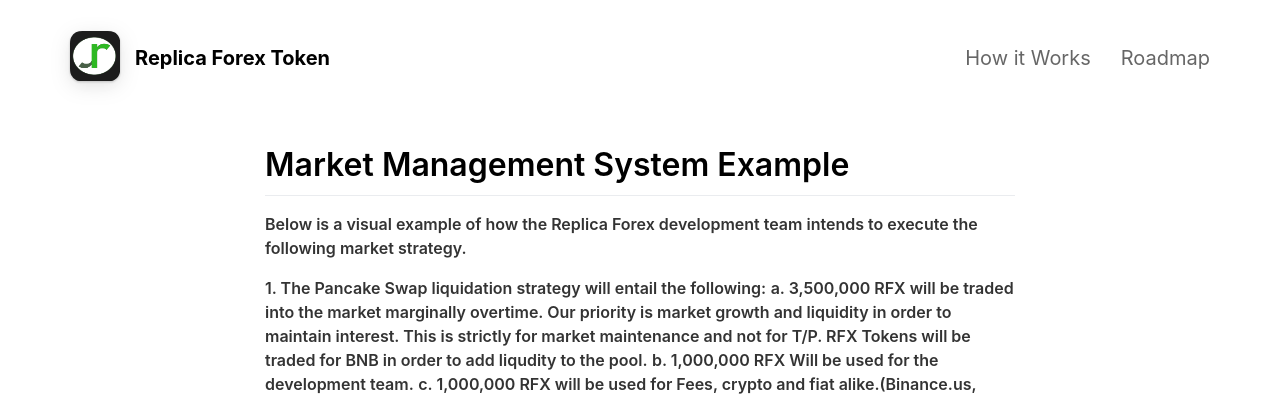
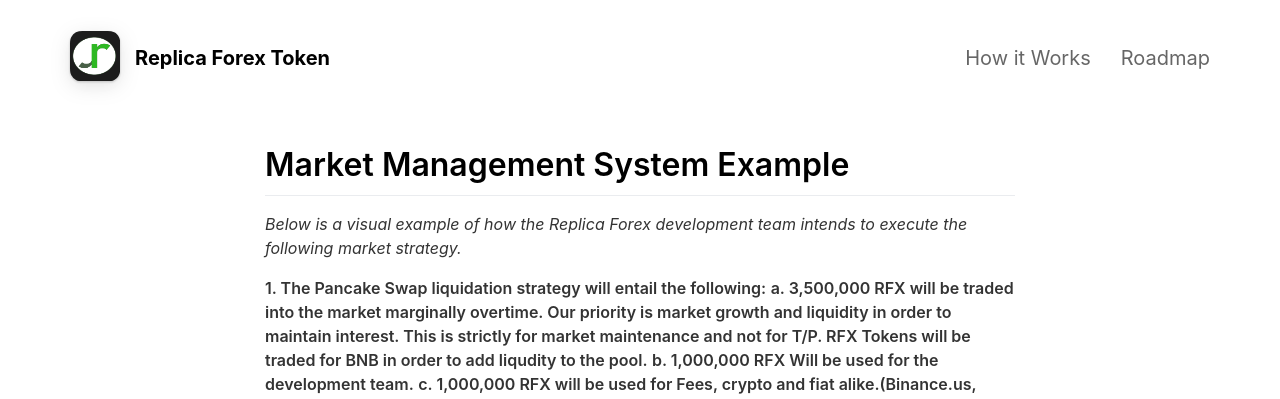
Before and after one commit to fintechntrusts2020/Replica_Forex, a Jekyll site: the page built from _pages/Howitworks.md, in a window 1280 px wide. Shown: the top 399 px of the page. Built offline with Jekyll 4.4.1, drawn with Linux system fonts in a browser that asks for light colours; nearby versions of some CDN libraries.

```diff
--- a/_pages/Howitworks.md
+++ b/_pages/Howitworks.md
@@ -6,7 +6,7 @@ include_in_header: true
 
 # Market Management System Example
 
-**Below is a visual example of how the Replica Forex development team intends to execute the following market strategy.**
+*Below is a visual example of how the Replica Forex development team intends to execute the following market strategy.*
 
 **1. The Pancake Swap liquidation strategy will entail the following:**
     **a. 3,500,000 RFX will be traded into the market marginally overtime. Our priority is market growth and liquidity in order to maintain interest. This is strictly for market maintenance and not for T/P. RFX Tokens will be traded for BNB in order to add liqudity to the pool.**
```
